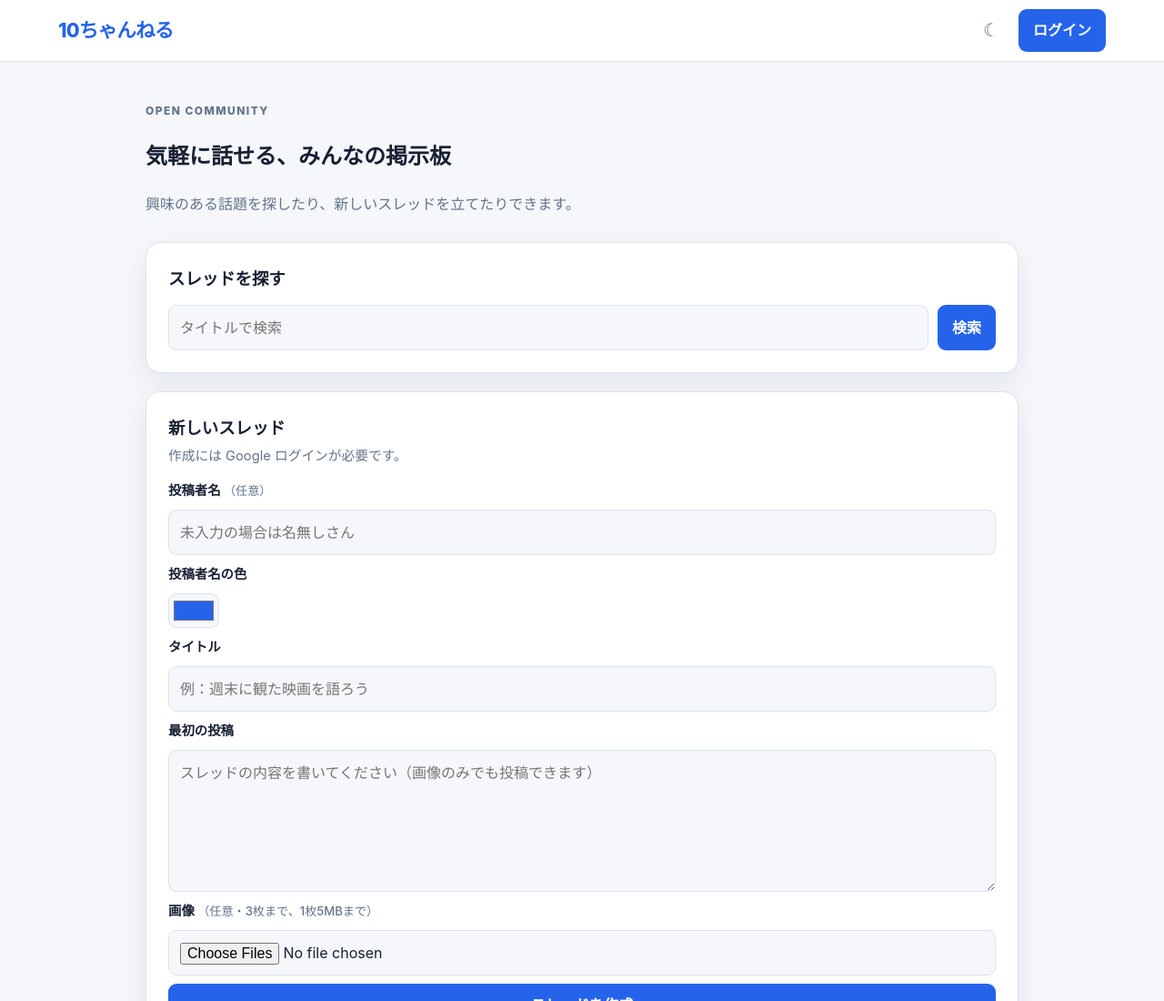
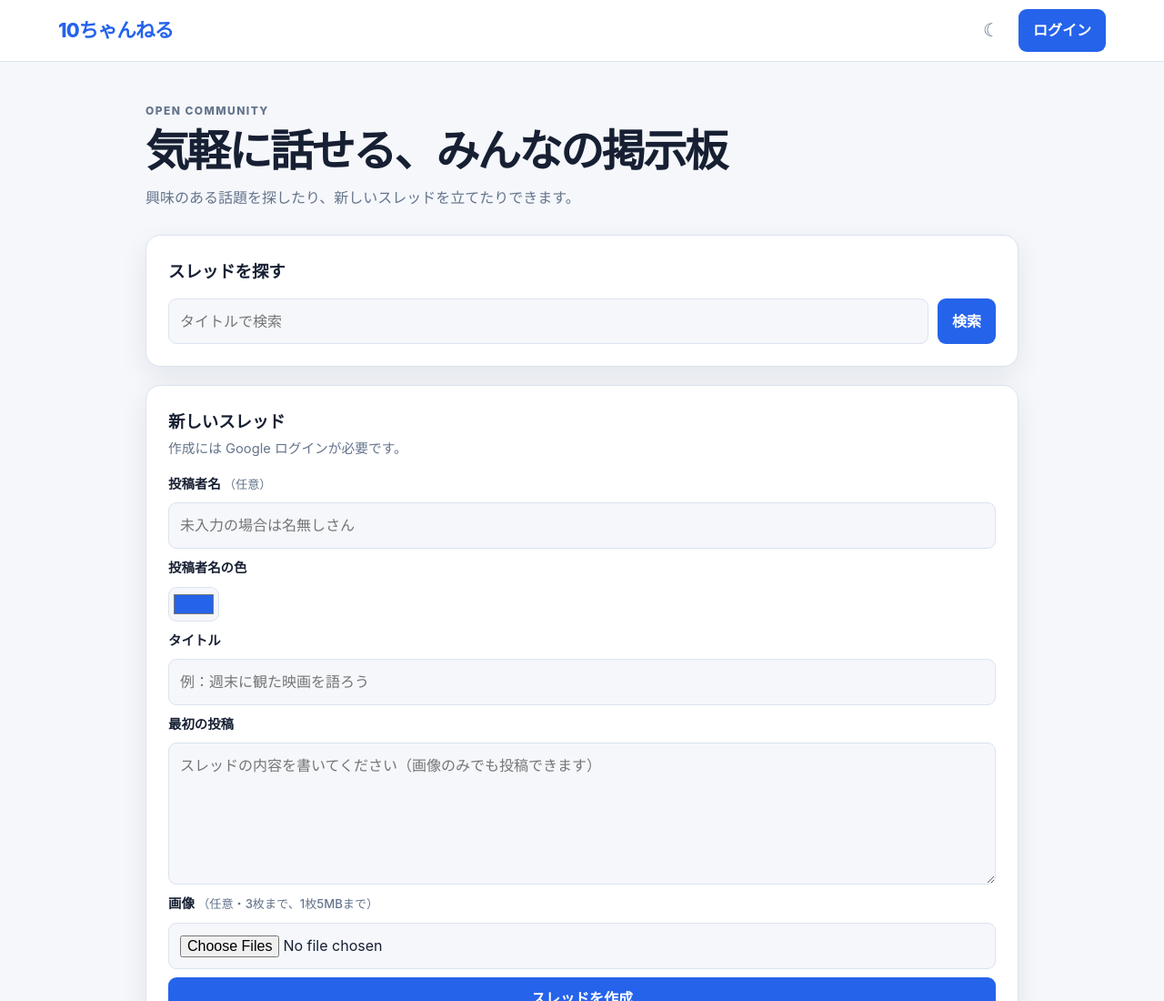
Before and after one commit to tmimiyan/10ch, a plain HTML site: page index.html in a window 1280 px wide. Shown: the top 1100 px of the page at 91% size. Drawn offline with Linux system fonts and the light colour scheme; no server answers.

Commit message:
Update index.html

```diff
--- a/index.html
+++ b/index.html
@@ -7,9 +7,9 @@
     <meta name="theme-color" content="#2563eb">
     <title>10ちゃんねる</title>
     <link rel="manifest" href="./manifest.json">
-    <link rel="stylesheet" href="./css/style.css">
     <link rel="shortcut icon" href="favicone.ico">
     <link rel="apple-touch-icon" href="apple-touch-icon.png">
+    <link rel="stylesheet" href="./css/style.css">
   </head>
   <body>
     <header class="site-header">
@@ -24,7 +24,7 @@
     <main class="container">
       <section class="hero">
         <p class="eyebrow">OPEN COMMUNITY</p>
-        <h2>気軽に話せる、みんなの掲示板</h2>
+        <h1>気軽に話せる、みんなの掲示板</h1>
         <p>興味のある話題を探したり、新しいスレッドを立てたりできます。</p>
       </section>
 
```
